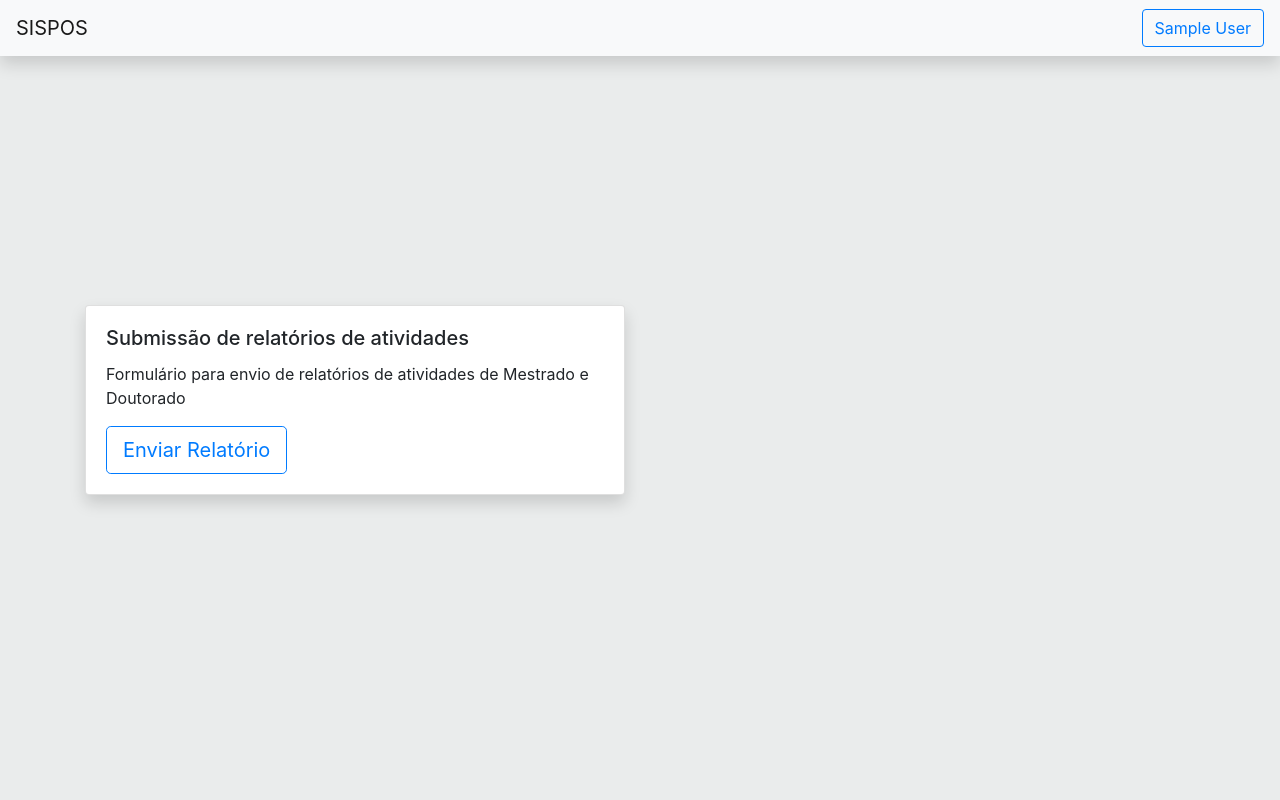
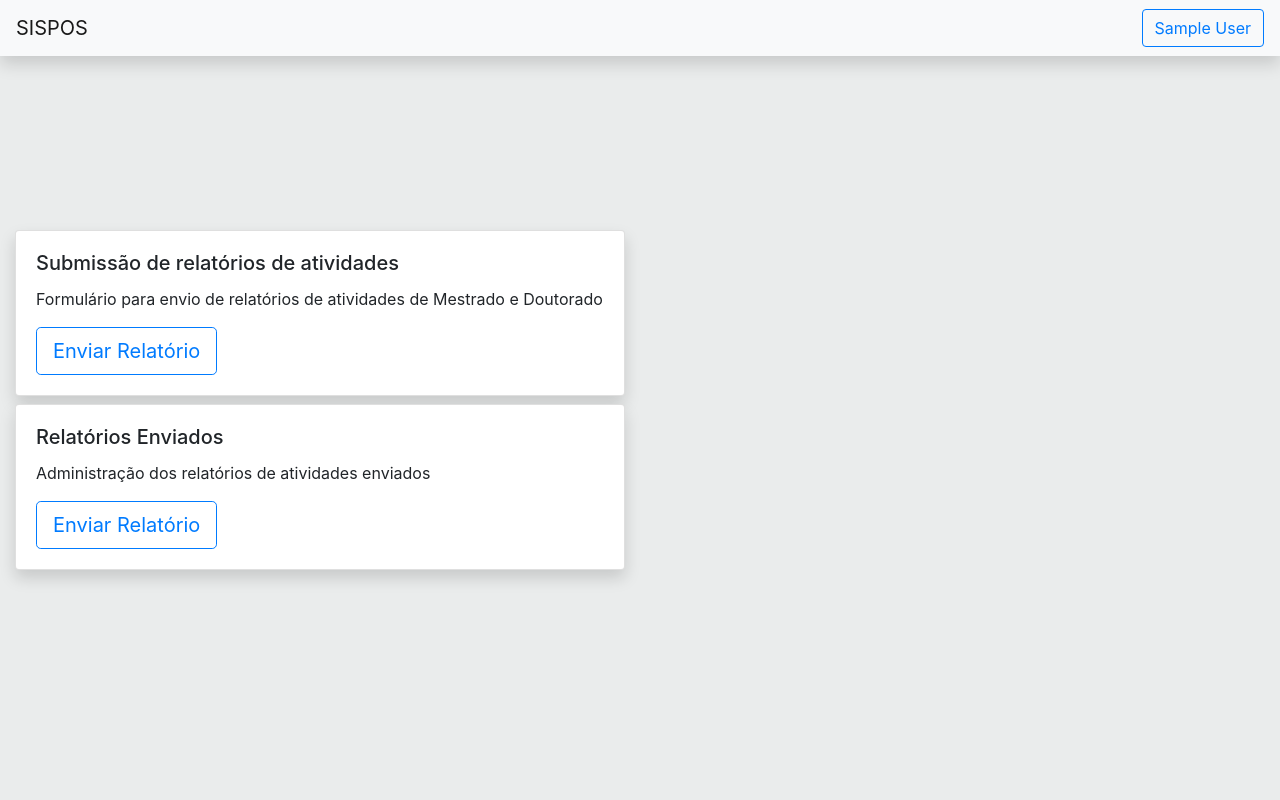
Before and after one commit to marcelosf/pos-relatorios, a Django app: template sispos/core/templates/index.html in a window 1280 px wide. Run offline with Django 3.2, Linux system fonts and the light colour scheme; the template is opened without the code that fills it, so the values that code supplies are empty; the visitor is signed in with stand-in values (Sample User, id 1); parts of the project's set-up code (start-up, migrations or seed data) failed here and were passed over; some libraries are stand-ins or nearby versions.

Commit message:
Renderiza o link lista relatórios - issue #51
- Renderiza o link para listar relatórios de acordo com a permissão do usuário

```diff
--- a/sispos/core/templates/index.html
+++ b/sispos/core/templates/index.html
@@ -2,10 +2,10 @@
 
 {% block content %}
 <div class="masthead">
-    <div class="container h-100">
+    <div class="container-fluid h-100">
         <div class="row h-100 align-items-center">
             <div class="col-6">
-                <div class="card shadow">
+                <div class="card shadow mb-2">
                     <div class="card-body">
                         <h5 class="card-title">Submissão de relatórios de atividades</h5>
                         <p class="card-text">
@@ -14,6 +14,17 @@
                         <a href="{% url 'relatorios:relatorios_new' %}" class="btn btn-lg btn-outline-primary">Enviar Relatório</a>
                     </div>
                 </div>
+                {% if perms.relatorios.change_relatorios %}
+                <div class="card shadow">
+                    <div class="card-body">
+                        <h5 class="card-title">Relatórios Enviados</h5>
+                        <p class="card-text">
+                            Administração dos relatórios de atividades enviados
+                        </p>
+                        <a href="{% url 'relatorios:relatorios_list' %}" class="btn btn-lg btn-outline-primary">Enviar Relatório</a>
+                    </div>
+                </div>
+                {% endif %}
             </div>
         </div>
     </div>
```
